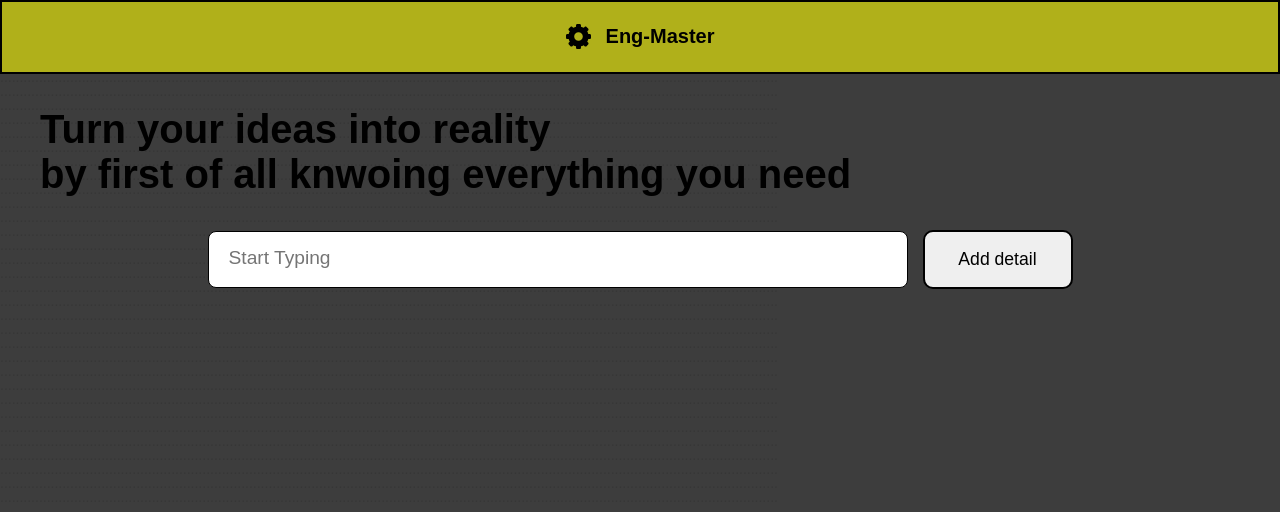
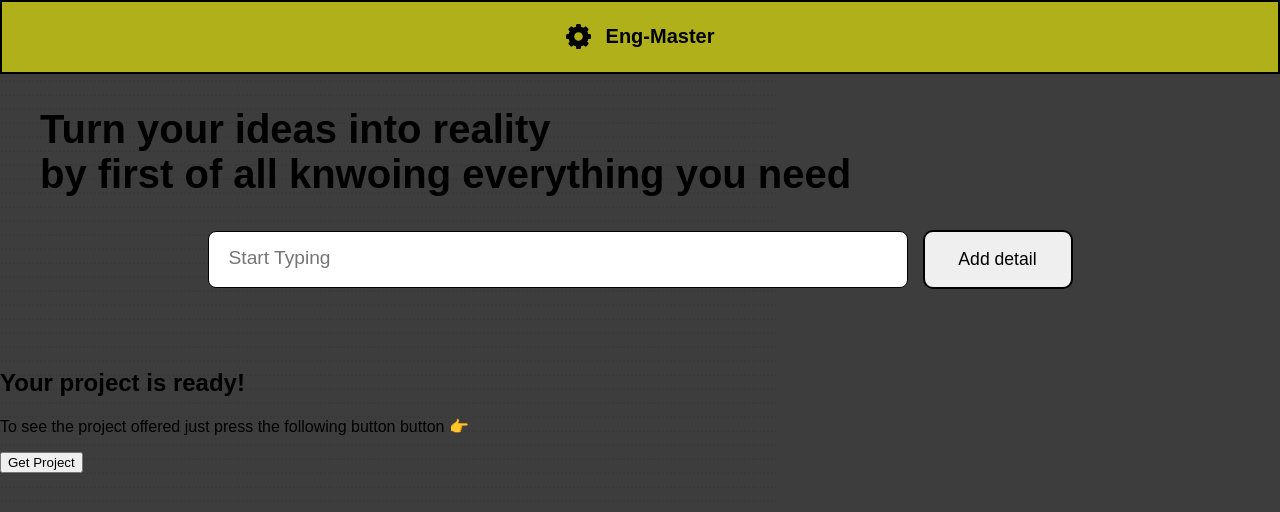
Before and after one commit to EventFulOgee4/EngMaster, a React (Vite) app: page / in a window 1280 px wide. Shown: the top 512 px of the page. Built offline with nearby package versions, Linux system fonts and the light colour scheme; a web font is replaced by a local one.

Commit message:
added list for details as a separate component

```diff
--- a/src/DetailsList.jsx
+++ b/src/DetailsList.jsx
@@ -1,9 +1,17 @@
 export default function DetailsList(props){
     return(
-        <section className="details-list">
-             <ul className="details-list" aria-live="polite">
+        <>
+            <ul className="details-list" aria-live="polite">
                 {props.detailsList}
-             </ul>
-        </section>
+            </ul>
+            <section className="get-project">
+                <div>
+                    <h2>Your project is ready!</h2>
+                    <p>To see the project offered just press the following button button &#128073;</p>
+                </div>
+                <button>Get Project</button>
+            </section>
+        </>
+
     )
 }
```
